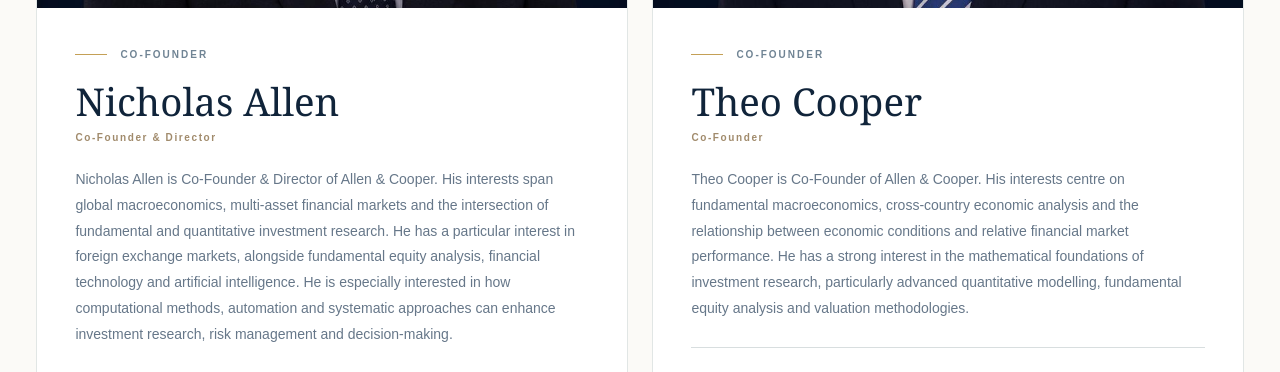
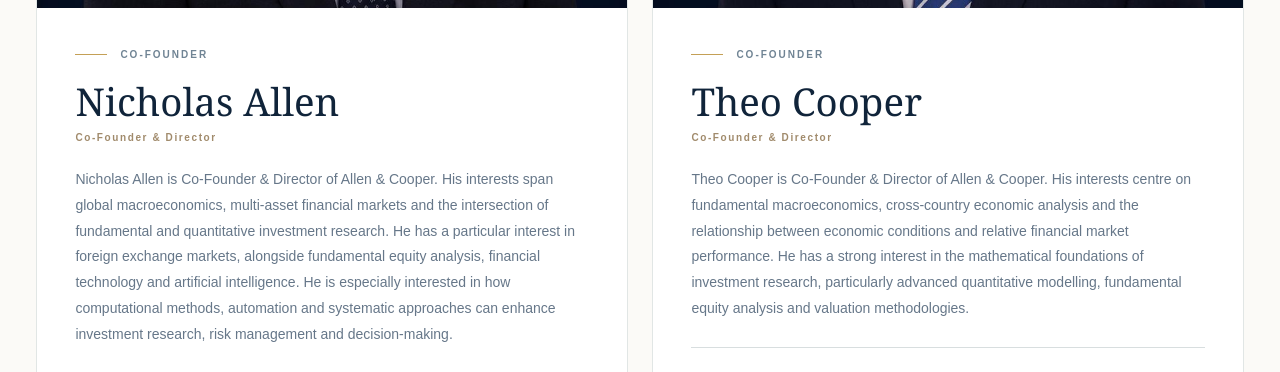
Before and after one commit to nicholaslallen1-crypto/website, a Next.js app: page /about in a window 1280 px wide. Shown: the part 2920-3292 px from the top of the page. Built offline with nearby package versions, Linux system fonts and the light colour scheme; no server answers.

Commit message:
Update Theo Cooper title to Co-Founder & Director

```diff
--- a/app/about/page.tsx
+++ b/app/about/page.tsx
@@ -22,8 +22,8 @@ export default function About() {
         <article className="leader-card">
           <div className="leader-portrait"><Image src="/founders/theo-cooper-2026.jpg" alt="Portrait of Theo Cooper, Co-Founder of Allen & Cooper" fill sizes="(max-width: 800px) 100vw, 50vw" /></div>
           <div className="leader-details">
-            <Eyebrow>CO-FOUNDER</Eyebrow><h3>Theo Cooper</h3><div className="role">Co-Founder</div>
-            <p>Theo Cooper is Co-Founder of Allen &amp; Cooper. His interests centre on fundamental macroeconomics, cross-country economic analysis and the relationship between economic conditions and relative financial market performance. He has a strong interest in the mathematical foundations of investment research, particularly advanced quantitative modelling, fundamental equity analysis and valuation methodologies.</p>
+            <Eyebrow>CO-FOUNDER</Eyebrow><h3>Theo Cooper</h3><div className="role">Co-Founder &amp; Director</div>
+            <p>Theo Cooper is Co-Founder &amp; Director of Allen &amp; Cooper. His interests centre on fundamental macroeconomics, cross-country economic analysis and the relationship between economic conditions and relative financial market performance. He has a strong interest in the mathematical foundations of investment research, particularly advanced quantitative modelling, fundamental equity analysis and valuation methodologies.</p>
             <div className="leader-focus"><span>AREAS OF INTEREST</span><ul><li>Fundamental macroeconomics</li><li>Comparative economic analysis</li><li>Global equity indices</li><li>Quantitative finance</li><li>Equity valuation</li></ul></div>
           </div>
         </article>
```
